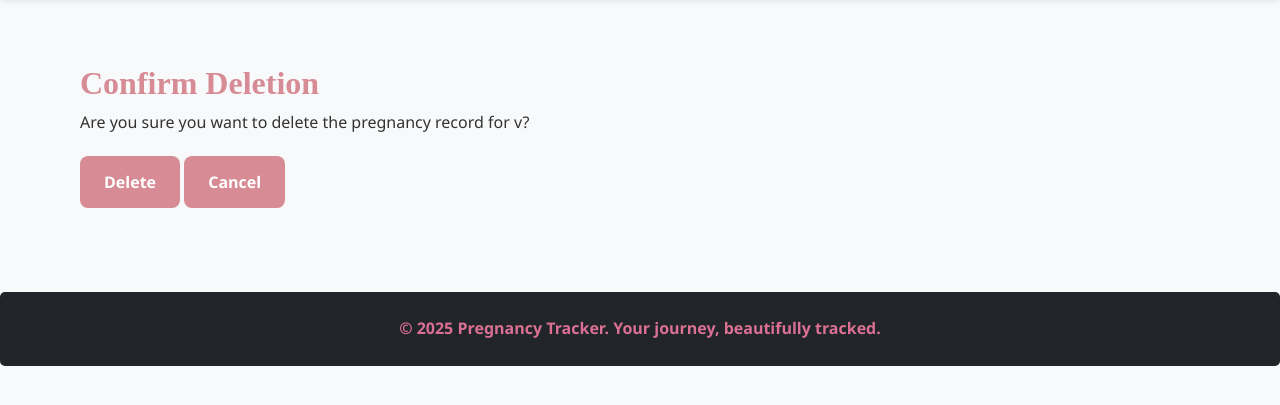
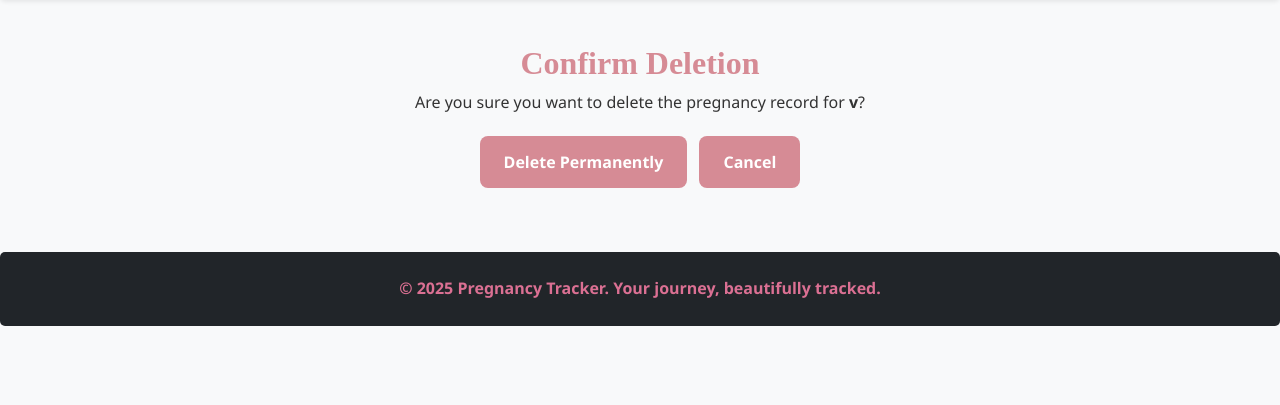
Before and after one commit to 08vick/Ptracker, a Django app: page /ptracker/pregnancy/delete/1/ in a window 1280 px wide. Shown: the part 98-503 px from the top of the page. Run offline with Django 5.2, Linux system fonts and the light colour scheme; data comes from the database, SQL or seed files in the repository; some libraries are stand-ins or nearby versions.

Commit message:
Enhance confirm delete page layout and wording

```diff
--- a/ptracker/templates/confirm_delete.html
+++ b/ptracker/templates/confirm_delete.html
@@ -1,14 +1,14 @@
 {% extends 'base.html' %}
 
 {% block content %}
-  <div class="container">
+  <div class="card-modern text-center">
     <h2>Confirm Deletion</h2>
-    <p>Are you sure you want to delete the pregnancy record for {{ pregnancy.user_name }}?</p>
+    <p>Are you sure you want to delete the pregnancy record for <strong>{{ pregnancy.user_name }}</strong>?</p>
 
-    <form method="POST">
+    <form method="POST" class="d-inline">
       {% csrf_token %}
-      <button type="submit" class="btn btn-danger">Delete</button>
-      <a href="{% url 'pregnancy_list' %}" class="btn btn-secondary">Cancel</a>
+      <button type="submit" class="btn btn-danger">Delete Permanently</button>
     </form>
+    <a href="{% url 'pregnancy_list' %}" class="btn btn-secondary ms-2">Cancel</a>
   </div>
 {% endblock %}
```
